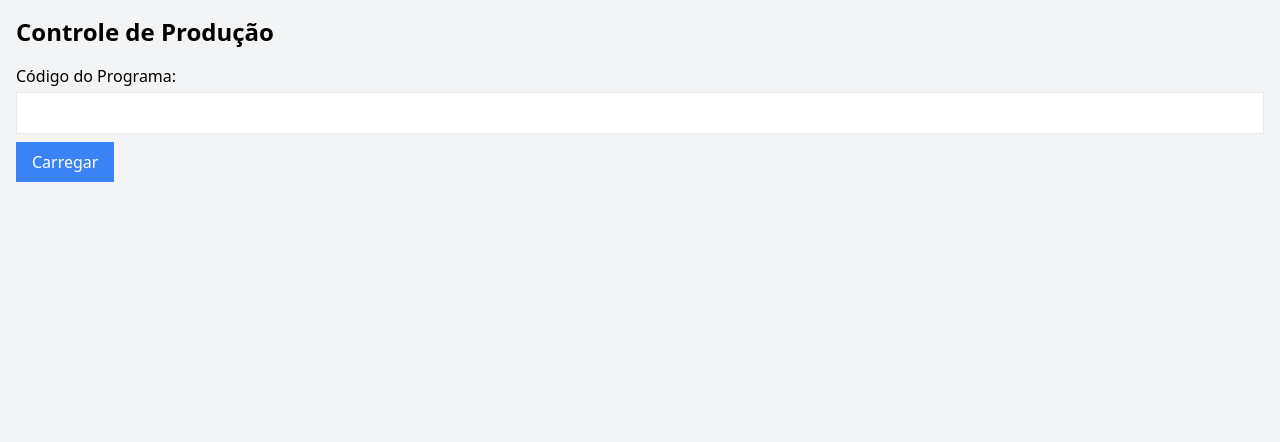
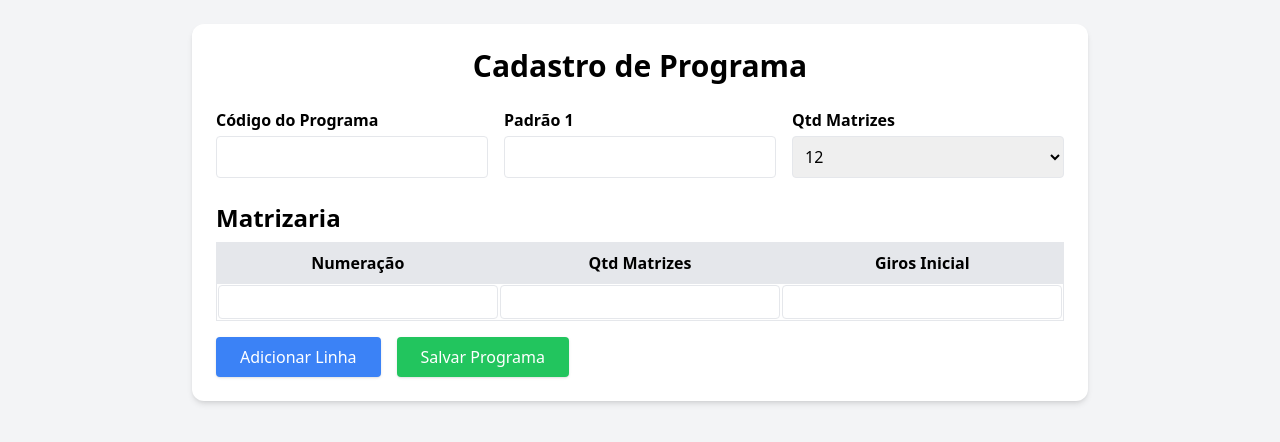
Before and after one commit to Emanuelcs10/producao2, a website: page teste/cadastro.html in a window 1280 px wide. Drawn offline with nearby package versions, Linux system fonts and the light colour scheme.

Commit message:
Add files via upload

```diff
--- a/teste/cadastro.html
+++ b/teste/cadastro.html
@@ -3,72 +3,112 @@
 <head>
 <meta charset="UTF-8">
 <meta name="viewport" content="width=device-width, initial-scale=1.0">
-<title>Controle de Produção</title>
+<title>Cadastro de Programa</title>
 <script src="https://cdn.tailwindcss.com"></script>
 </head>
-<body class="p-4 bg-gray-100">
+<body class="bg-gray-100 min-h-screen p-6">
 
-<h1 class="text-2xl font-bold mb-4">Controle de Produção</h1>
+<div class="max-w-4xl mx-auto bg-white p-6 rounded-xl shadow-md">
 
-<div class="mb-4">
-  <label class="block mb-1">Código do Programa:</label>
-  <input type="text" id="codigo" class="border p-2 w-full">
-  <button class="bg-blue-500 text-white px-4 py-2 mt-2" onclick="carregarPrograma()">Carregar</button>
+  <h1 class="text-3xl font-bold text-center mb-6">Cadastro de Programa</h1>
+
+  <!-- Campos principais do programa -->
+  <div class="grid grid-cols-1 md:grid-cols-3 gap-4 mb-6">
+    <div>
+      <label class="block font-semibold mb-1">Código do Programa</label>
+      <input type="text" id="codigo" class="border rounded p-2 w-full">
+    </div>
+    <div>
+      <label class="block font-semibold mb-1">Padrão 1</label>
+      <input type="number" id="padrao1" class="border rounded p-2 w-full">
+    </div>
+    <div>
+      <label class="block font-semibold mb-1">Qtd Matrizes</label>
+      <select id="qtd_matrizes" class="border rounded p-2 w-full">
+        <option value="12">12</option>
+        <option value="18">18</option>
+      </select>
+    </div>
   </div>
 
-<div id="programaDiv" class="hidden">
-  <h2 class="text-xl font-bold mb-2">Matrizaria</h2>
-  <table class="border w-full mb-4">
+  <!-- Tabela de matrizaria -->
+  <h2 class="text-2xl font-bold mb-2">Matrizaria</h2>
+  <div class="overflow-x-auto mb-4">
+    <table class="border w-full table-auto text-center">
       <thead>
         <tr class="bg-gray-200">
           <th class="border p-2">Numeração</th>
           <th class="border p-2">Qtd Matrizes</th>
           <th class="border p-2">Giros Inicial</th>
-        <th class="border p-2">Horas Produzidas</th>
-        <th class="border p-2">Resultado (min)</th>
         </tr>
       </thead>
-    <tbody id="matrizariaBody"></tbody>
+      <tbody id="tabelaMatrizaria">
+        <tr class="hover:bg-gray-50">
+          <td><input type="number" class="border rounded p-1 w-full numeracao"></td>
+          <td><input type="number" class="border rounded p-1 w-full matrizes"></td>
+          <td><input type="number" class="border rounded p-1 w-full girosInicial"></td>
+        </tr>
+      </tbody>
     </table>
   </div>
 
+  <!-- Botões -->
+  <div class="flex flex-wrap gap-4">
+    <button class="bg-blue-500 hover:bg-blue-600 text-white px-6 py-2 rounded shadow" onclick="adicionarLinha()">Adicionar Linha</button>
+    <button class="bg-green-500 hover:bg-green-600 text-white px-6 py-2 rounded shadow" onclick="salvarPrograma()">Salvar Programa</button>
+  </div>
+
+</div>
+
 <script>
-function horaAtualFortaleza() {
-  const now = new Date();
-  const utc = now.getTime() + now.getTimezoneOffset() * 60000;
-  return new Date(utc - 3*60*60000);
+function adicionarLinha() {
+  const tbody = document.getElementById('tabelaMatrizaria');
+  const tr = document.createElement('tr');
+  tr.classList.add('hover:bg-gray-50');
+  tr.innerHTML = `
+    <td><input type="number" class="border rounded p-1 w-full numeracao"></td>
+    <td><input type="number" class="border rounded p-1 w-full matrizes"></td>
+    <td><input type="number" class="border rounded p-1 w-full girosInicial"></td>
+  `;
+  tbody.appendChild(tr);
 }
 
-async function carregarPrograma() {
+async function salvarPrograma() {
   const codigo = document.getElementById('codigo').value;
-  const res = await fetch(`https://producao2-one.vercel.app/${codigo}`);
-  if (!res.ok) { alert('Programa não encontrado'); return; }
-  const data = await res.json();
+  const padrao1 = Number(document.getElementById('padrao1').value);
+  const qtd_matrizes = Number(document.getElementById('qtd_matrizes').value);
 
-  const tbody = document.getElementById('matrizariaBody');
-  tbody.innerHTML = '';
+  const dados_matrizaria = [];
+  document.querySelectorAll('#tabelaMatrizaria tr').forEach(tr => {
+    const numeracaoInput = tr.querySelector('.numeracao');
+    const matrizesInput = tr.querySelector('.matrizes');
+    const girosInput = tr.querySelector('.girosInicial');
 
-  const padrao2 = data.padrao1 / data.qtd_matrizes;
-
-  data.dados_matrizaria.forEach(item => {
-    const padrao3 = padrao2 * item.matrizes;
-    const horaInicial = 6; // exemplo
-    const girosProduzidos = item.girosInicial; // pode atualizar conforme produção
-    const horasProduzidas = ((girosProduzidos / padrao3) - horaInicial) * 0.6;
-    const resultado = ((horaInicial + horasProduzidas) - horaAtualFortaleza().getHours()) * 60; // em minutos
-
-    const tr = document.createElement('tr');
-    tr.innerHTML = `
-      <td class="border p-1">${item.numeracao}</td>
-      <td class="border p-1">${item.matrizes}</td>
-      <td class="border p-1">${item.girosInicial}</td>
-      <td class="border p-1">${Math.abs(Math.round(horasProduzidas*60))} min</td>
-      <td class="border p-1 ${resultado>=0?'text-green-600':'text-red-600'}">${Math.round(resultado)} min</td>
-    `;
-    tbody.appendChild(tr);
+    if (numeracaoInput && matrizesInput && girosInput) {
+      const numeracao = Number(numeracaoInput.value);
+      const matrizes = Number(matrizesInput.value);
+      const girosInicial = Number(girosInput.value);
+      dados_matrizaria.push({ numeracao, matrizes, girosInicial });
+    }
   });
 
-  document.getElementById('programaDiv').classList.remove('hidden');
+  try {
+    const res = await fetch("https://meu-backend.vercel.app/programa", {
+      method: "POST",
+      headers: { "Content-Type": "application/json" },
+      body: JSON.stringify({ codigo, padrao1, qtd_matrizes, dados_matrizaria })
+    });
+
+    const data = await res.json();
+    if (res.ok) {
+      alert("Programa salvo com sucesso!");
+    } else {
+      alert("Erro: " + data.error);
+    }
+  } catch (err) {
+    console.error(err);
+    alert("Erro ao salvar programa: " + err.message);
+  }
 }
 </script>
 
```
Lines whose indentation alone changed are shown as unchanged.
